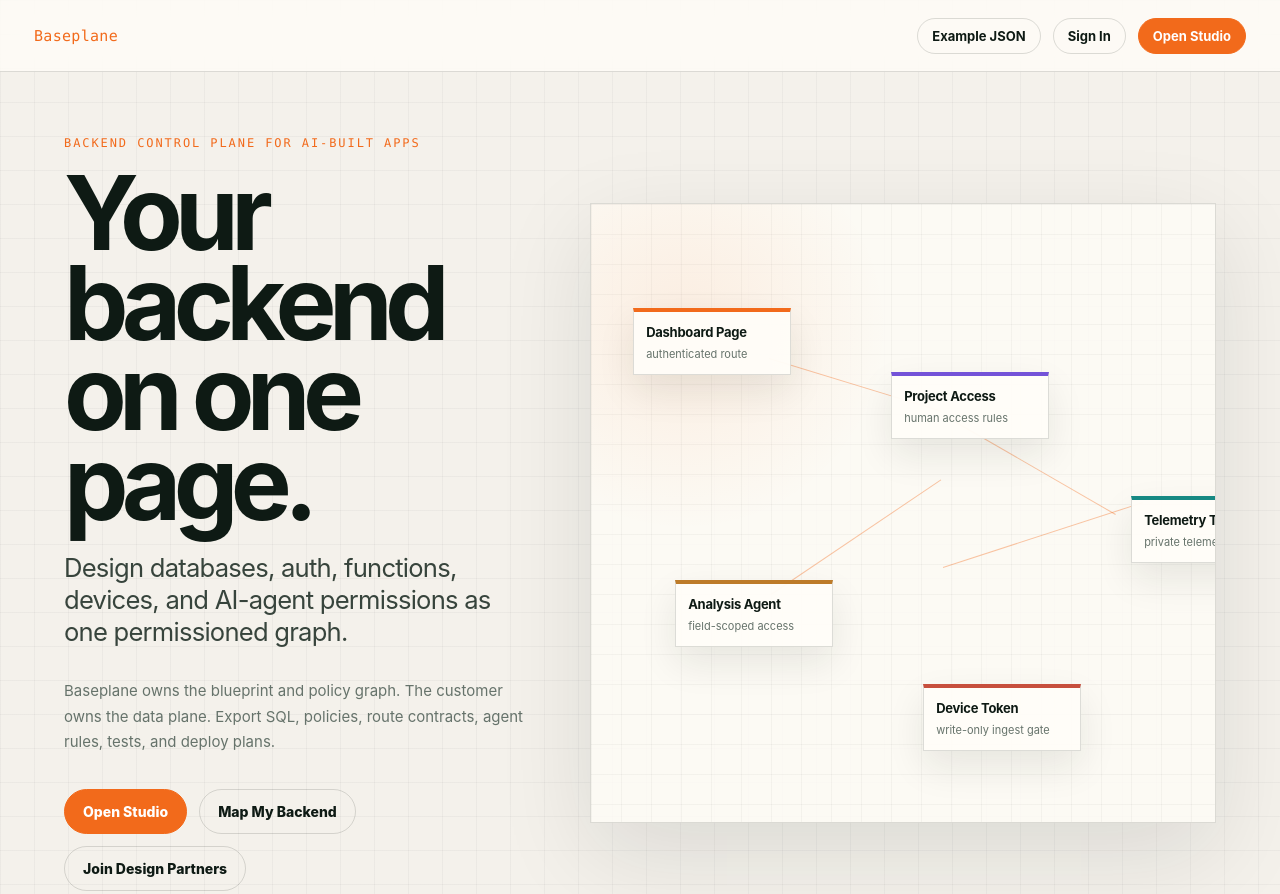
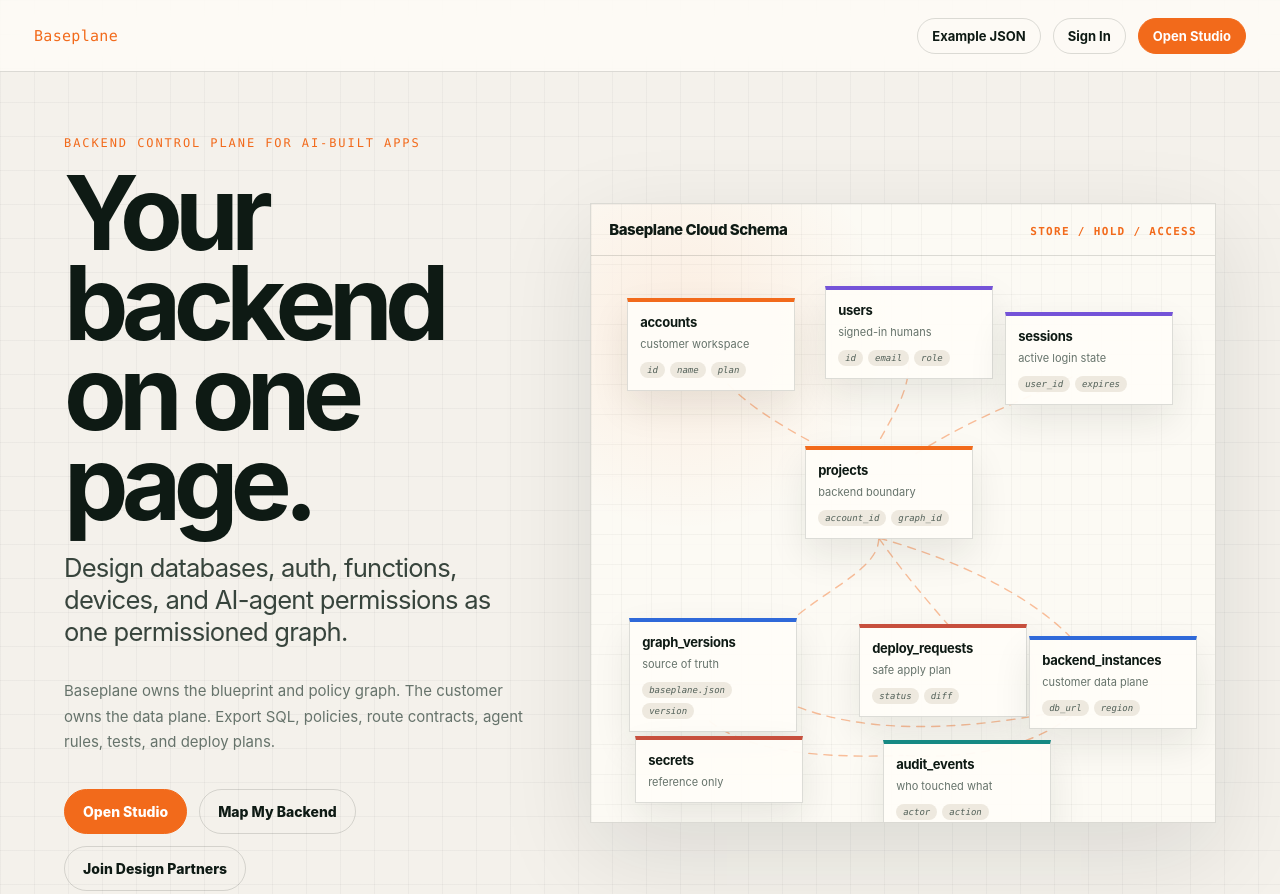
Before and after one commit to howwee20/baseplane, a website: page index.html in a window 1280 px wide. Shown: the top 894 px of the page. Drawn offline with Linux system fonts and the light colour scheme.

Commit message:
Show Baseplane schema on landing page

```diff
--- a/index.html
+++ b/index.html
@@ -125,16 +125,15 @@
       border-color: var(--orange);
       color: #fff;
     }
-    .graph-card {
+    .schema-visual {
       min-height: 620px;
       border: 1px solid var(--line);
       background: rgba(255, 253, 248, 0.78);
       box-shadow: 0 30px 90px rgba(17, 30, 23, 0.11);
-      padding: 22px;
       position: relative;
       overflow: hidden;
     }
-    .graph-card::before {
+    .schema-visual::before {
       content: "";
       position: absolute;
       inset: 0;
@@ -145,32 +144,83 @@
       background-size: auto, 30px 30px, 30px 30px;
       pointer-events: none;
     }
-    .node {
+    .schema-header {
+      align-items: baseline;
+      border-bottom: 1px solid var(--line);
+      display: flex;
+      gap: 12px;
+      justify-content: space-between;
+      left: 0;
+      padding: 16px 18px;
       position: absolute;
-      width: 158px;
+      right: 0;
+      top: 0;
+      z-index: 2;
+    }
+    .schema-header strong {
+      color: var(--orange);
+      font-family: var(--mono);
+      font-size: 11px;
+      letter-spacing: 0.12em;
+      text-transform: uppercase;
+    }
+    .schema-header span {
+      font-size: 15px;
+      font-weight: 850;
+      letter-spacing: -0.03em;
+    }
+    .schema-lines {
+      inset: 0;
+      position: absolute;
+      z-index: 1;
+    }
+    .schema-lines path {
+      fill: none;
+      stroke: rgba(242, 106, 27, 0.42);
+      stroke-dasharray: 8 7;
+      stroke-linecap: round;
+      stroke-width: 1.4;
+    }
+    .schema-table {
+      position: absolute;
+      width: 168px;
       border: 1px solid var(--line);
       border-top: 4px solid var(--orange);
       background: rgba(255, 253, 248, 0.96);
       box-shadow: 0 16px 38px rgba(17, 30, 23, 0.09);
       padding: 12px;
+      z-index: 2;
     }
-    .node strong {
+    .schema-table.control { border-top-color: var(--orange); }
+    .schema-table.identity { border-top-color: #7453d8; }
+    .schema-table.data { border-top-color: #2f69d9; }
+    .schema-table.gate { border-top-color: #c74f3d; }
+    .schema-table.log { border-top-color: #168983; }
+    .schema-table strong {
       display: block;
       font-size: 13px;
       letter-spacing: -0.02em;
       margin-bottom: 7px;
     }
-    .node span {
+    .schema-table span {
       color: var(--muted);
       display: block;
       font-size: 11px;
       line-height: 1.35;
     }
-    .line {
-      position: absolute;
-      height: 1px;
-      background: rgba(242, 106, 27, 0.38);
-      transform-origin: left center;
+    .schema-fields {
+      display: flex;
+      flex-wrap: wrap;
+      gap: 5px;
+      margin-top: 10px;
+    }
+    .schema-field {
+      background: #eee9df;
+      border-radius: 999px;
+      color: #526058;
+      font-family: var(--mono);
+      font-size: 9px;
+      padding: 3px 7px;
     }
     .offers {
       border-top: 1px solid var(--line);
@@ -220,8 +270,11 @@
       .offer-grid {
         grid-template-columns: 1fr;
       }
-      .graph-card {
+      .schema-visual {
         min-height: 460px;
+      }
+      .schema-visual {
+        overflow: auto;
       }
     }
   </style>
@@ -248,30 +301,65 @@
           <a class="button" href="#design-partners">Join Design Partners</a>
         </div>
       </section>
-      <section class="graph-card" aria-label="Baseplane graph preview">
-        <div class="line" style="left:178px;top:154px;width:180px;transform:rotate(17deg)"></div>
-        <div class="line" style="left:360px;top:215px;width:190px;transform:rotate(30deg)"></div>
-        <div class="line" style="left:352px;top:363px;width:210px;transform:rotate(-18deg)"></div>
-        <div class="line" style="left:180px;top:390px;width:205px;transform:rotate(-34deg)"></div>
-        <article class="node" style="left:42px;top:104px">
-          <strong>Dashboard Page</strong>
-          <span>authenticated route</span>
+      <section class="schema-visual" aria-label="Baseplane database schema preview">
+        <div class="schema-header">
+          <span>Baseplane Cloud Schema</span>
+          <strong>Store / Hold / Access</strong>
+        </div>
+        <svg class="schema-lines" viewBox="0 0 620 620" preserveAspectRatio="none" aria-hidden="true">
+          <path d="M126 168 C150 196, 178 214, 218 236"></path>
+          <path d="M316 156 C316 184, 304 204, 286 236"></path>
+          <path d="M478 172 C432 194, 380 212, 320 250"></path>
+          <path d="M286 332 C286 360, 244 378, 206 408"></path>
+          <path d="M286 332 C310 366, 332 392, 360 424"></path>
+          <path d="M286 332 C366 354, 438 390, 478 432"></path>
+          <path d="M206 500 C270 524, 354 526, 468 504"></path>
+          <path d="M478 508 C438 540, 376 552, 310 548"></path>
+          <path d="M118 514 C148 538, 204 552, 310 548"></path>
+        </svg>
+        <article class="schema-table control" style="left:36px;top:94px">
+          <strong>accounts</strong>
+          <span>customer workspace</span>
+          <div class="schema-fields"><em class="schema-field">id</em><em class="schema-field">name</em><em class="schema-field">plan</em></div>
         </article>
-        <article class="node" style="left:300px;top:168px;border-top-color:#7453d8">
-          <strong>Project Access</strong>
-          <span>human access rules</span>
+        <article class="schema-table identity" style="left:234px;top:82px">
+          <strong>users</strong>
+          <span>signed-in humans</span>
+          <div class="schema-fields"><em class="schema-field">id</em><em class="schema-field">email</em><em class="schema-field">role</em></div>
         </article>
-        <article class="node" style="left:540px;top:292px;border-top-color:#168983">
-          <strong>Telemetry Table</strong>
-          <span>private telemetry table</span>
+        <article class="schema-table identity" style="left:414px;top:108px">
+          <strong>sessions</strong>
+          <span>active login state</span>
+          <div class="schema-fields"><em class="schema-field">user_id</em><em class="schema-field">expires</em></div>
         </article>
-        <article class="node" style="left:84px;top:376px;border-top-color:#bd7b29">
-          <strong>Analysis Agent</strong>
-          <span>field-scoped access</span>
+        <article class="schema-table control" style="left:214px;top:242px">
+          <strong>projects</strong>
+          <span>backend boundary</span>
+          <div class="schema-fields"><em class="schema-field">account_id</em><em class="schema-field">graph_id</em></div>
         </article>
-        <article class="node" style="left:332px;top:480px;border-top-color:#c74f3d">
-          <strong>Device Token</strong>
-          <span>write-only ingest gate</span>
+        <article class="schema-table data" style="left:38px;top:414px">
+          <strong>graph_versions</strong>
+          <span>source of truth</span>
+          <div class="schema-fields"><em class="schema-field">baseplane.json</em><em class="schema-field">version</em></div>
+        </article>
+        <article class="schema-table gate" style="left:268px;top:420px">
+          <strong>deploy_requests</strong>
+          <span>safe apply plan</span>
+          <div class="schema-fields"><em class="schema-field">status</em><em class="schema-field">diff</em></div>
+        </article>
+        <article class="schema-table data" style="left:438px;top:432px">
+          <strong>backend_instances</strong>
+          <span>customer data plane</span>
+          <div class="schema-fields"><em class="schema-field">db_url</em><em class="schema-field">region</em></div>
+        </article>
+        <article class="schema-table gate" style="left:44px;top:532px">
+          <strong>secrets</strong>
+          <span>reference only</span>
+        </article>
+        <article class="schema-table log" style="left:292px;top:536px">
+          <strong>audit_events</strong>
+          <span>who touched what</span>
+          <div class="schema-fields"><em class="schema-field">actor</em><em class="schema-field">action</em></div>
         </article>
       </section>
     </main>
```
Also changed, not shown: app/index.html (+17 -4 lines).
